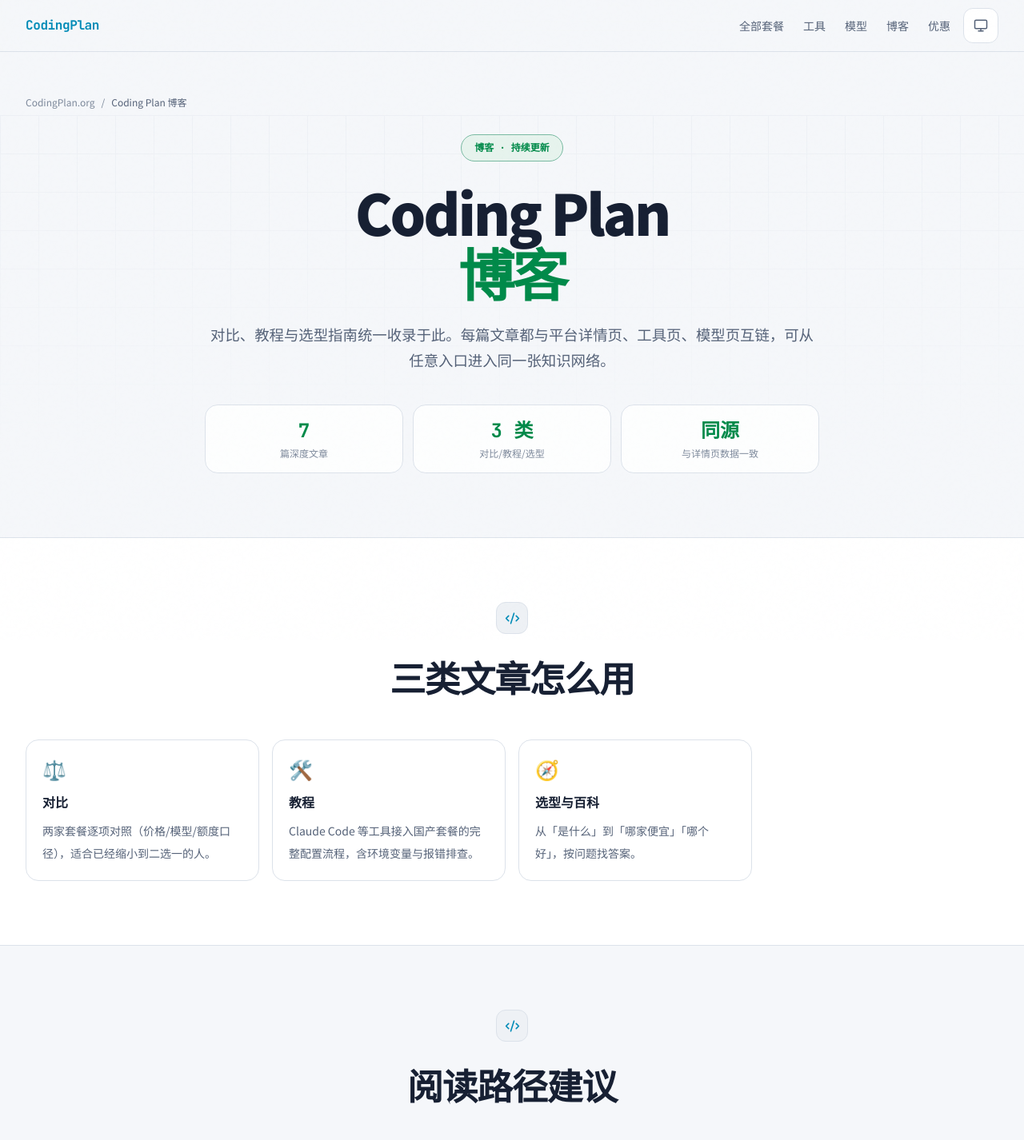
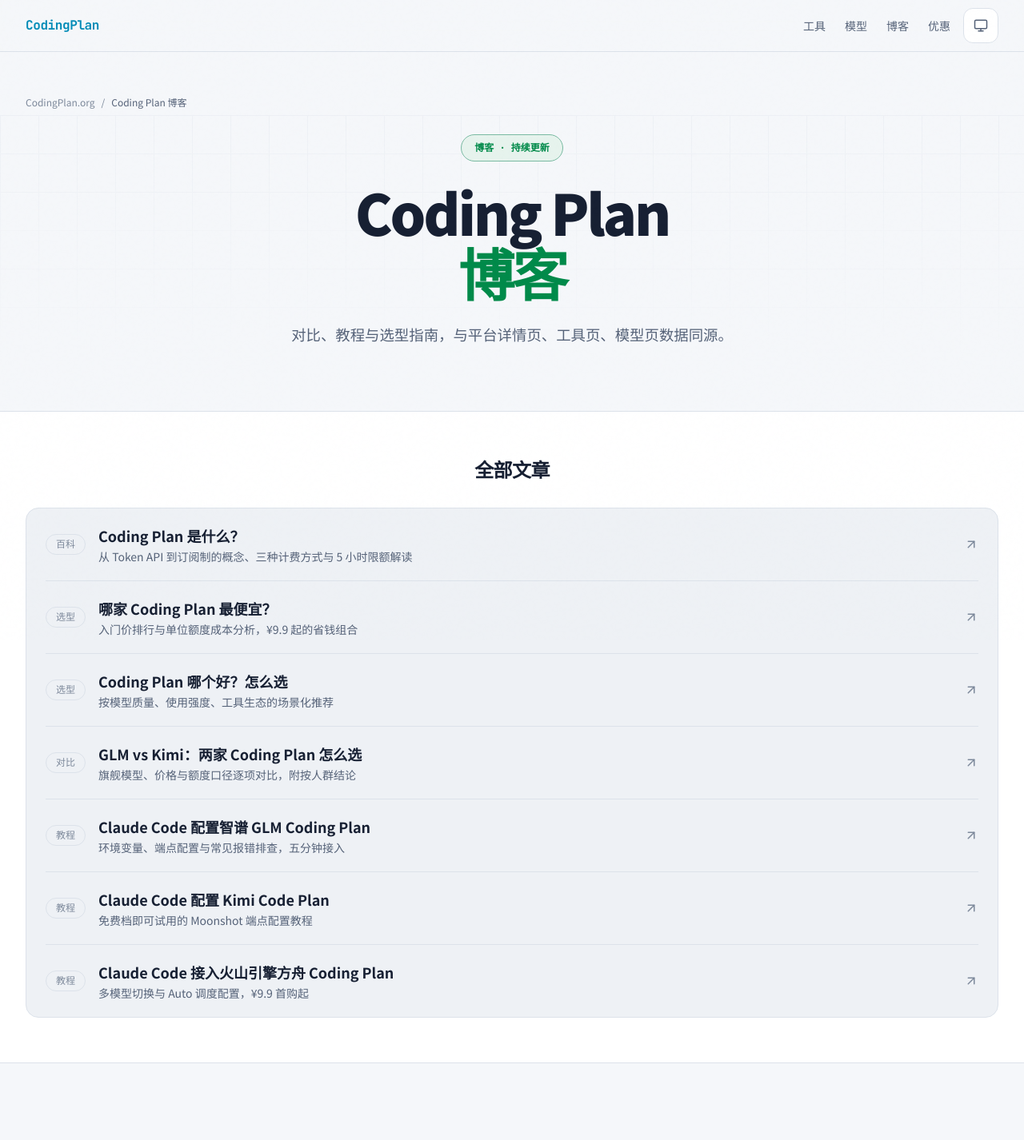
Before and after one commit to junbaor/codingplan-react, a Next.js app: page /blogs in a window 1280 px wide. Shown: the top 1426 px of the page at 80% size. Built offline with nearby package versions, Linux system fonts and the light colour scheme.

Commit message:
feat(ux): hub 布局改版——/blogs 改为一行一条的文章直列，/tools 删冗余区块并放大工具卡（品牌色 logo 块 + 双列大卡）

```diff
--- a/app/(zh)/plans/page.tsx
+++ /dev/null
@@ -1,22 +0,0 @@
-/**
- * [INPUT]: 依赖 ArticlePage、JsonLd 与 plansHub 集合页数据
- * [OUTPUT]: 对外提供静态生成的 /plans 套餐集合列表页及完整 Metadata
- * [POS]: app/(zh)/plans 的集合根，与 [slug] 详情页构成「hub + 详情」标准结构
- * [PROTOCOL]: 变更时更新此头部，然后检查 AGENTS.md
- */
-import type { Metadata } from 'next'
-import { ArticlePage } from '@/src/components/ArticlePage'
-import { JsonLd } from '@/src/components/JsonLd'
-import { buildMetadata } from '@/src/data/metadata'
-import { plansHub } from '@/src/data/hubs'
-
-export const metadata: Metadata = buildMetadata(plansHub.seo)
-
-export default function PlansHub() {
-  return (
-    <>
-      <JsonLd data={plansHub.seo.jsonLd} />
-      <ArticlePage page={plansHub} />
-    </>
-  )
-}
--- a/next.config.ts
+++ b/next.config.ts
@@ -16,6 +16,7 @@
     return [
       { source: '/index.html', destination: '/', permanent: true },
       { source: '/en/index.html', destination: '/en', permanent: true },
+      { source: '/plans', destination: '/#platforms', permanent: true },
       { source: '/plans/:slug.html', destination: '/plans/:slug', permanent: true },
       { source: '/compare/:slug', destination: '/blogs/:slug', permanent: true },
       { source: '/guides/:slug', destination: '/blogs/:slug', permanent: true },
--- a/src/components/ArticlePage.tsx
+++ b/src/components/ArticlePage.tsx
@@ -65,6 +65,37 @@
           <section className="border-y border-border bg-surface py-14">
             <div className="page-shell">
               <h2 className="mb-8 text-center text-xl font-black tracking-tight sm:text-2xl">{page.hubTitle ?? (isEn ? 'All entries' : '全部条目')}</h2>
+              {page.hubLayout === 'list' ? (
+                <ul className="divide-y divide-border rounded-2xl border border-border bg-surface-raised px-6">
+                  {page.hubItems.map((item) => (
+                    <li key={item.href}>
+                      <a href={item.href} className="focus-ring group flex min-h-11 items-center gap-4 py-5 transition">
+                        {item.kind && <span className="w-fit shrink-0 rounded-full border border-border px-3 py-1 font-mono text-xs text-ink-muted">{item.kind}</span>}
+                        <span className="min-w-0 flex-1">
+                          <span className="block text-lg font-bold group-hover:text-brand-cyan">{item.title}</span>
+                          {item.description && <span className="mt-0.5 block truncate text-sm text-ink-soft">{item.description}</span>}
+                        </span>
+                        <ArrowUpRight size={18} className="shrink-0 text-ink-muted transition group-hover:text-brand-cyan" aria-hidden="true" />
+                      </a>
+                    </li>
+                  ))}
+                </ul>
+              ) : page.hubLayout === 'cards-lg' ? (
+                <div className="grid gap-5 sm:grid-cols-2">
+                  {page.hubItems.map((item) => (
+                    <a key={item.href} href={item.href} className="focus-ring group flex items-center gap-5 rounded-2xl border border-border bg-surface-raised p-6 transition hover:border-brand-cyan/40">
+                      {item.mark && (
+                        <span className="flex size-14 shrink-0 items-center justify-center rounded-xl font-mono text-base font-black text-white" style={{ backgroundColor: item.color ?? '#334155' }} aria-hidden="true">{item.mark}</span>
+                      )}
+                      <span className="min-w-0">
+                        {item.kind && <span className="block font-mono text-xs uppercase tracking-wider text-ink-muted">{item.kind}</span>}
+                        <span className="mt-1 block text-xl font-black group-hover:text-brand-cyan">{item.title}</span>
+                        {item.description && <span className="mt-1 block text-sm leading-6 text-ink-soft">{item.description}</span>}
+                      </span>
+                    </a>
+                  ))}
+                </div>
+              ) : (
                 <div className="grid gap-4 sm:grid-cols-2 lg:grid-cols-3">
                   {page.hubItems.map((item) => (
                     <a key={item.href} href={item.href} className="focus-ring group rounded-2xl border border-border bg-surface-raised p-5 transition hover:border-brand-cyan/40">
@@ -74,6 +105,7 @@
                     </a>
                   ))}
                 </div>
+              )}
             </div>
           </section>
         )}
--- a/src/components/PlanPage.tsx
+++ b/src/components/PlanPage.tsx
@@ -26,7 +26,7 @@
     'faq',
   ]
   const planTitle = `${plan.hero.title} ${plan.hero.highlight}`
-  const hubHref = isEn ? '/en#platforms' : '/plans'
+  const hubHref = isEn ? '/en#platforms' : '/#platforms'
   const hubLabel = isEn ? 'Coding Plans' : '全部套餐'
 
   return (
--- a/src/components/SiteChrome.tsx
+++ b/src/components/SiteChrome.tsx
@@ -15,7 +15,7 @@
   language?: { label: string; href: string }
 }
 
-/** 全站统一主导航：每个集合 hub 都有头部入口（zh 五项 / en 三项） */
+/** 全站统一主导航：每个集合 hub 都有头部入口（zh 四项 / en 三项）；套餐集合由首页 #platforms 承接 */
 export function defaultHeaderLinks(locale: 'zh-CN' | 'en'): Array<{ label: string; href: string }> {
   return locale === 'en'
     ? [
@@ -24,7 +24,6 @@
         { label: 'Blog', href: '/en/blogs' },
       ]
     : [
-        { label: '全部套餐', href: '/plans' },
         { label: '工具', href: '/tools' },
         { label: '模型', href: '/models' },
         { label: '博客', href: '/blogs' },
--- a/src/data/hubs.ts
+++ b/src/data/hubs.ts
@@ -4,21 +4,9 @@
  * [POS]: data 的集合层，保证每个二级路径都有 200 的列表页作为面包屑父级与权重汇聚点
  * [PROTOCOL]: 变更时更新此头部，然后检查 AGENTS.md
  */
-import { blogSlugs, getBlog } from './blogs'
 import { defineContentPage } from './content-page'
 import { modelSlugs } from './models'
 import { planSlugs } from './plans'
-import { toolSlugs } from './tools'
-
-const articleKindBySlug: Record<string, string> = {
-  'what-is-coding-plan': '百科',
-  'cheapest-coding-plan': '选型',
-  'best-coding-plan': '选型',
-  'glm-vs-kimi': '对比',
-  'claude-code-with-glm': '教程',
-  'claude-code-with-kimi': '教程',
-  'claude-code-with-volcengine': '教程',
-}
 
 const planNameBySlug: Record<string, { name: string; price: string }> = {
   volcengine: { name: '火山引擎方舟', price: '¥9.9/月起' },
@@ -30,15 +18,6 @@
   aliyun: { name: '阿里云百炼', price: '¥200/月' },
   baiyunzhisuan: { name: '白云智算', price: '按量 API' },
   tencentcloud: { name: '腾讯云 Coding Plan', price: '已下线' },
-}
-
-const toolNameBySlug: Record<string, { name: string; tag: string }> = {
-  'claude-code': { name: 'Claude Code', tag: '终端/IDE Agent' },
-  codex: { name: 'Codex', tag: 'OpenAI 官方' },
-  opencode: { name: 'OpenCode', tag: '开源中立' },
-  cursor: { name: 'Cursor', tag: 'AI IDE' },
-  cline: { name: 'Cline', tag: 'VS Code 插件' },
-  'roo-code': { name: 'Roo Code', tag: 'VS Code 插件' },
 }
 
 const modelNameBySlug: Record<string, { name: string; vendor: string }> = {
@@ -66,103 +45,28 @@
     badge: '博客 · 持续更新',
     title: 'Coding Plan',
     highlight: '博客',
-    description: '对比、教程与选型指南统一收录于此。每篇文章都与平台详情页、工具页、模型页互链，可从任意入口进入同一张知识网络。',
-    stats: [
-      { value: String(blogSlugs.length), label: '篇深度文章' },
-      { value: '3 类', label: '对比/教程/选型' },
-      { value: '同源', label: '与详情页数据一致' },
-    ],
+    description: '对比、教程与选型指南，与平台详情页、工具页、模型页数据同源。',
   },
   hubTitle: '全部文章',
-  hubItems: blogSlugs.map((slug) => ({
-    href: `/blogs/${slug}`,
-    kind: articleKindBySlug[slug] ?? '文章',
-    title: `${getBlog(slug).hero.title}${getBlog(slug).hero.highlight ? ` ${getBlog(slug).hero.highlight}` : ''}`,
-  })),
-  sections: [
-    {
-      title: '三类文章怎么用',
-      cards: [
-        { icon: '⚖️', title: '对比', description: '两家套餐逐项对照（价格/模型/额度口径），适合已经缩小到二选一的人。' },
-        { icon: '🛠️', title: '教程', description: 'Claude Code 等工具接入国产套餐的完整配置流程，含环境变量与报错排查。' },
-        { icon: '🧭', title: '选型与百科', description: '从「是什么」到「哪家便宜」「哪个好」，按问题找答案。' },
-      ],
-    },
-    {
-      title: '阅读路径建议',
-      highlights: [
-        '新手：先读「Coding Plan 是什么」，再看「哪家最便宜」或「哪个好」',
-        '已锁定两家：直接看对应对比文，再看两家的详情页核对价格',
-        '已买套餐：按工具找教程（Claude Code 配置 GLM/Kimi/方舟）',
-        '所有价格与额度口径和平台详情页同源，页脚标注最近核实日期',
-      ],
-    },
+  hubLayout: 'list',
+  hubItems: [
+    { href: '/blogs/what-is-coding-plan', kind: '百科', title: 'Coding Plan 是什么？', description: '从 Token API 到订阅制的概念、三种计费方式与 5 小时限额解读' },
+    { href: '/blogs/cheapest-coding-plan', kind: '选型', title: '哪家 Coding Plan 最便宜？', description: '入门价排行与单位额度成本分析，¥9.9 起的省钱组合' },
+    { href: '/blogs/best-coding-plan', kind: '选型', title: 'Coding Plan 哪个好？怎么选', description: '按模型质量、使用强度、工具生态的场景化推荐' },
+    { href: '/blogs/glm-vs-kimi', kind: '对比', title: 'GLM vs Kimi：两家 Coding Plan 怎么选', description: '旗舰模型、价格与额度口径逐项对比，附按人群结论' },
+    { href: '/blogs/claude-code-with-glm', kind: '教程', title: 'Claude Code 配置智谱 GLM Coding Plan', description: '环境变量、端点配置与常见报错排查，五分钟接入' },
+    { href: '/blogs/claude-code-with-kimi', kind: '教程', title: 'Claude Code 配置 Kimi Code Plan', description: '免费档即可试用的 Moonshot 端点配置教程' },
+    { href: '/blogs/claude-code-with-volcengine', kind: '教程', title: 'Claude Code 接入火山引擎方舟 Coding Plan', description: '多模型切换与 Auto 调度配置，¥9.9 首购起' },
   ],
+  sections: [],
   faqs: [
     { question: '文章和详情页是什么关系？', answer: '详情页（/plans、/tools、/models）是结构化的实体数据，文章是围绕它们的深度内容：对比、教程与选型结论。两者互链且数据同源。' },
     { question: '文章多久更新？', answer: '价格或模型变动触发对应文章与详情页同步更新；页脚「数据更新于」即最近核实时间。' },
-    { question: '以后会新增哪类文章？', answer: '按查询需求扩展：更多两两对比、更多工具配置教程、新模型评测导读，全部进入本目录。' },
   ],
   related: [
     { kind: '榜单', title: '性价比排行榜', description: '九平台入门价与量纲速查。', href: '/leaderboard' },
     { kind: '优惠', title: '邀请码与优惠汇总', description: '文章提到的低价入口集中在此。', href: '/deals' },
-    { kind: '集合', title: '全部套餐', description: '九个平台的结构化详情。', href: '/plans' },
-  ],
-})
-
-export const plansHub = defineContentPage({
-  slug: 'plans',
-  accent: 'blue',
-  seo: {
-    title: '全部 Coding Plan 套餐 - 9 个平台价格、模型与额度一览',
-    description: 'CodingPlan.org 套餐集合页：火山方舟 ¥9.9 起、小米 ¥39、Kimi ¥49、MiniMax ¥49、OpenCode Go $10、智谱 ¥118、阿里云 ¥200 等九个平台的详情入口，含已下线的腾讯云归档页。',
-    canonical: 'https://codingplan.org/plans',
-    locale: 'zh-CN',
-    ogType: 'website',
-  },
-  hero: {
-    badge: '套餐集合 · 9 平台',
-    title: '全部',
-    highlight: 'Coding Plan 套餐',
-    description: '每个平台一个结构化详情页：价格档位、模型阵容、额度口径、工具支持与常见问题。首页的快速对比表是本集合的浓缩视图。',
-    stats: [
-      { value: '9', label: '平台详情页' },
-      { value: '¥9.9', label: '最低入门' },
-      { value: '1 归档', label: '腾讯云已下线' },
-    ],
-  },
-  hubTitle: '全部平台',
-  hubItems: planSlugs.map((slug) => ({
-    href: `/plans/${slug}`,
-    kind: planNameBySlug[slug].price,
-    title: planNameBySlug[slug].name,
-  })),
-  sections: [
-    {
-      title: '按需求选平台',
-      cards: [
-        { icon: '💸', title: '最低成本试水', description: '火山方舟（¥9.9 首购）与 Kimi（免费档）。' },
-        { icon: '🏆', title: '模型质量优先', description: '智谱 GLM（GLM-5.2 开源第一）与 Kimi（K3）。' },
-        { icon: '🧩', title: '多模型轮换', description: '火山方舟 8+ 款一份额度；OpenCode Go 18 款开源模型。' },
-        { icon: '⚙️', title: '重度稳定出码', description: '阿里云 Pro 三重额度与智谱 Max 高峰保障。' },
-      ],
-    },
-    {
-      title: '与首页对比表的关系',
-      paragraphs: [
-        '首页「快速对比」给出一行一平台的浓缩视图；本集合的每个详情页展开该平台的完整信息：各档位功能差异、模型介绍、额度规则与优惠活动。两个视图数据同源，更新同步。',
-      ],
-    },
-  ],
-  faqs: [
-    { question: '为什么腾讯云还在列表里？', answer: '腾讯云 Coding Plan 已于 2026-04-22 下线，详情页保留为历史归档供老用户查阅，不提供购买入口。' },
-    { question: '详情页价格是最新的吗？', answer: '与首页同源，监测到平台调价即更新；页脚标注最近核实日期，支付前请以官网结算页为准。' },
-    { question: '白云智算为什么没有月费？', answer: '它是按量计费的模型 API 聚合平台，无订阅月费，作为订阅制的对照组收录。' },
-  ],
-  related: [
-    { kind: '榜单', title: '性价比排行榜', description: '全部平台的入门价排序。', href: '/leaderboard' },
-    { kind: '优惠', title: '邀请码与优惠汇总', description: '各平台首购与邀请入口。', href: '/deals' },
-    { kind: '文章', title: '哪个好怎么选', description: '按场景的推荐结论。', href: '/blogs/best-coding-plan' },
+    { kind: '集合', title: '全部套餐', description: '九个平台的结构化详情。', href: '/#platforms' },
   ],
 })
 
@@ -188,11 +92,15 @@
     ],
   },
   hubTitle: '全部工具',
-  hubItems: toolSlugs.map((slug) => ({
-    href: `/tools/${slug}`,
-    kind: toolNameBySlug[slug].tag,
-    title: toolNameBySlug[slug].name,
-  })),
+  hubLayout: 'cards-lg',
+  hubItems: [
+    { href: '/tools/claude-code', kind: '终端/IDE Agent', title: 'Claude Code', description: '生态最成熟的编程智能体，7+ 国内套餐可接', mark: 'CC', color: '#D97757' },
+    { href: '/tools/codex', kind: 'OpenAI 官方', title: 'Codex', description: 'ChatGPT 订阅内置的终端智能体，GPT-5.6 系列', mark: 'CD', color: '#10A37F' },
+    { href: '/tools/opencode', kind: '开源中立', title: 'OpenCode', description: '模型无关的开源 Agent，官方 Go 订阅 $10/月', mark: 'OC', color: '#06B6D4' },
+    { href: '/tools/cursor', kind: 'AI IDE', title: 'Cursor', description: '最流行的 AI IDE，BYOK 接入国内套餐', mark: 'CU', color: '#111827' },
+    { href: '/tools/cline', kind: 'VS Code 插件', title: 'Cline', description: 'VS Code 开源 Agent，自带 Key 零订阅', mark: 'CL', color: '#F59E0B' },
+    { href: '/tools/roo-code', kind: 'VS Code 插件', title: 'Roo Code', description: 'Cline 系多模式工作流，Kimi 官方点名支持', mark: 'RC', color: '#8B5CF6' },
+  ],
   sections: [
     {
       title: '按工作流选工具',
@@ -200,13 +108,6 @@
         { icon: '⌨️', title: '终端优先', description: 'Claude Code、OpenCode、Codex：CLI 为核心，配 IDE 插件。' },
         { icon: '🪟', title: 'IDE 一体化', description: 'Cursor（独立 IDE）或 Cline/Roo Code（VS Code 插件）。' },
         { icon: '🔓', title: '不想锁定厂商', description: 'OpenCode 模型无关；Cline/Roo Code 自带 Key。' },
-      ],
-    },
-    {
-      title: '工具页怎么用',
-      paragraphs: [
-        '每个工具页列出官方确认支持它的国内套餐（以各平台工具清单为准），并给出按入门价排序的表格。确定套餐后，从工具页的「配置入口」跳到对应的配置教程文章。',
-        '注意「支持」分两级：官方适配（厂商工具清单点名，如智谱/阿里云对 Claude Code）与兼容接入（提供 OpenAI/Anthropic 兼容端点自行配置）。工具页表格中已按平台口径标注。',
       ],
     },
   ],
--- a/src/data/seo.ts
+++ b/src/data/seo.ts
@@ -142,7 +142,7 @@
                 : 'https://schema.org/InStock',
         })),
       }
-  const hubUrl = isEn ? `${siteUrl}/en` : `${siteUrl}/plans`
+  const hubUrl = isEn ? `${siteUrl}/en` : `${siteUrl}/#platforms`
   return [
     primaryEntity,
     buildArticleJsonLd({ title: planTitle, description: plan.seo.description, url: plan.seo.canonical, locale: plan.seo.locale, datePublished: publishedAt }),
--- a/src/types.ts
+++ b/src/types.ts
@@ -158,6 +158,8 @@
   title: string
   description?: string
   kind?: string
+  mark?: string
+  color?: string
 }
 
 export interface ContentPageData {
@@ -171,4 +173,5 @@
   related: Array<{ kind: string; title: string; description?: string; href: string }>
   hubTitle?: string
   hubItems?: HubItem[]
+  hubLayout?: 'cards' | 'cards-lg' | 'list'
 }
```
Lines whose indentation alone changed are shown as unchanged.
